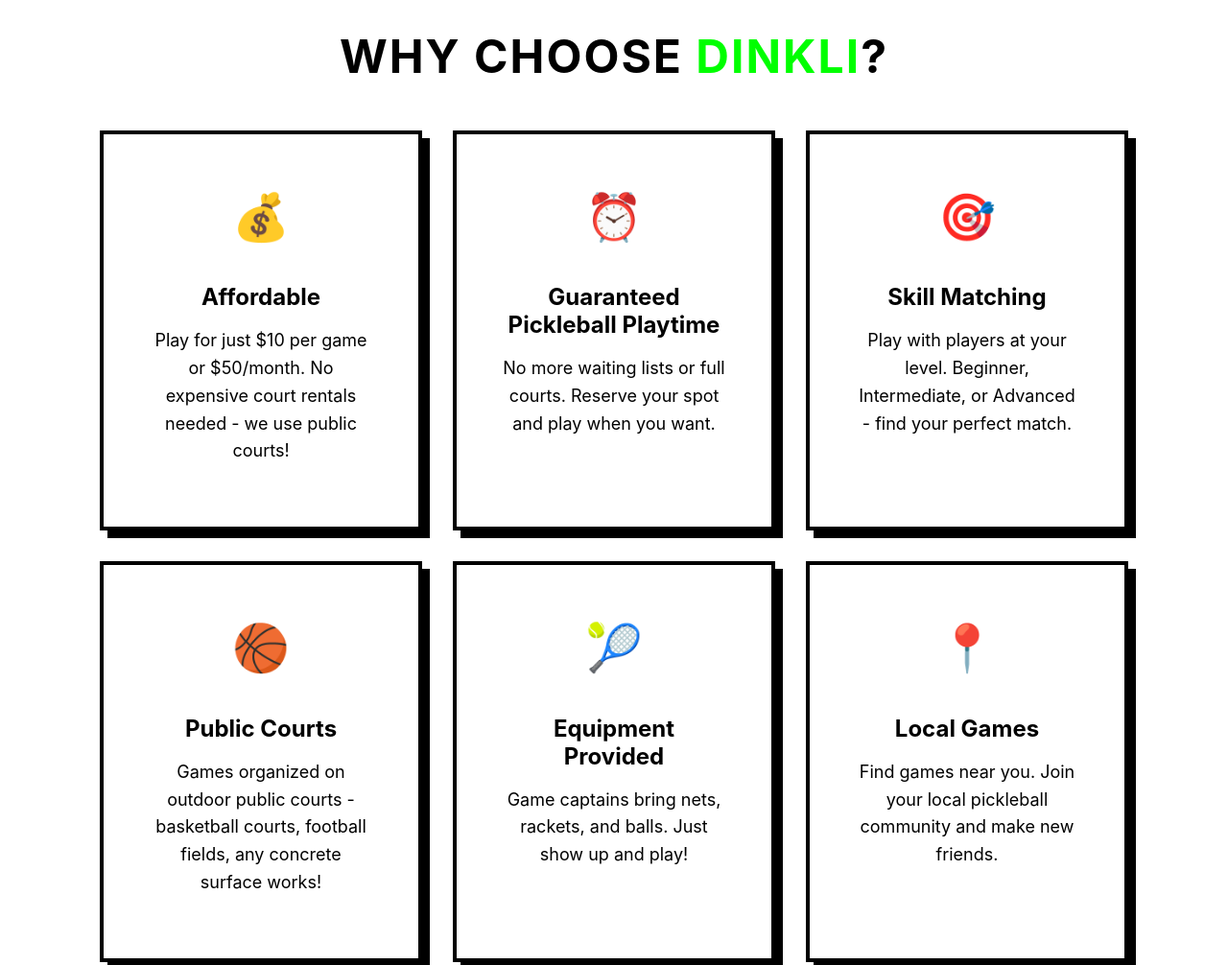
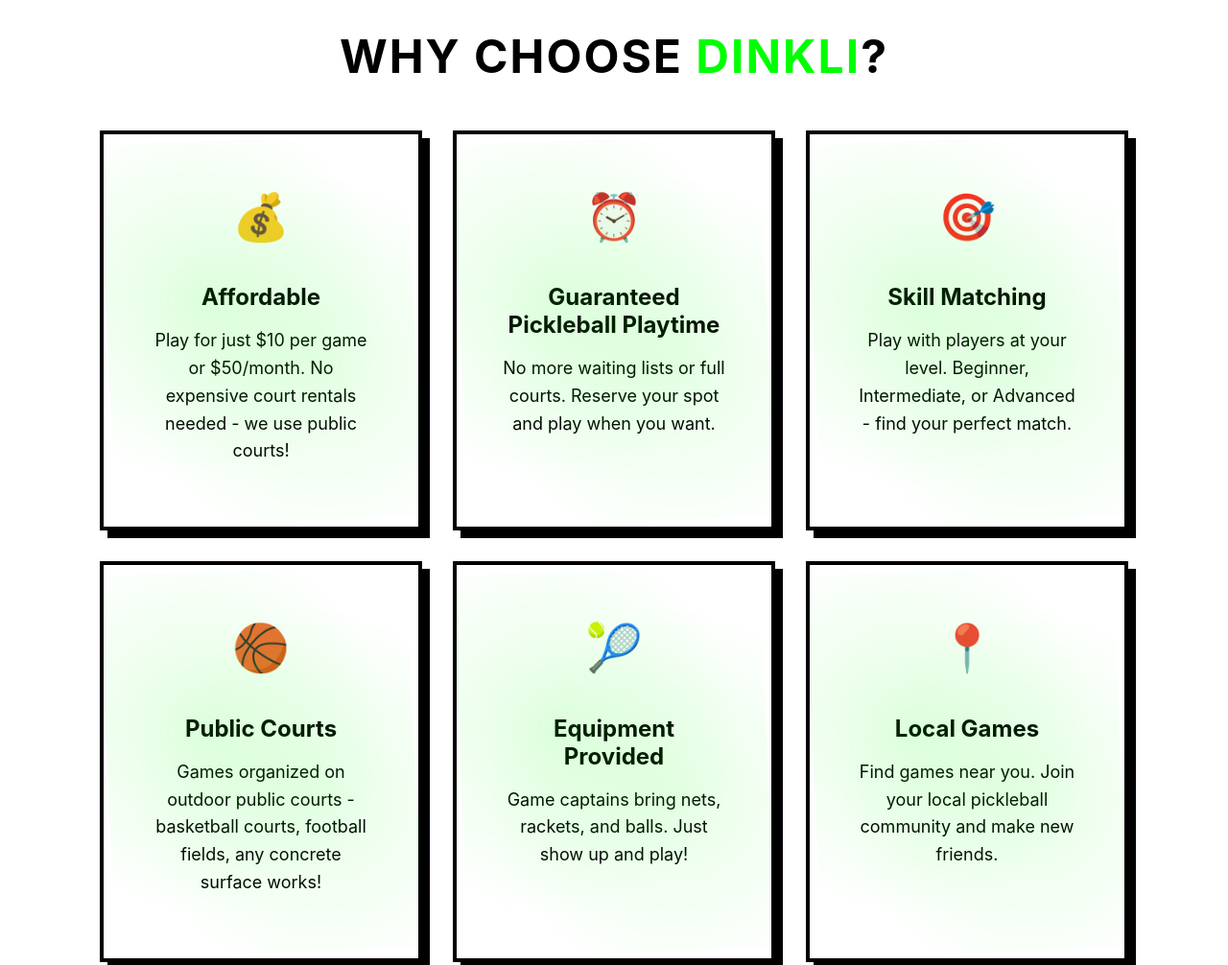
Before and after one commit to alediez2048/Dinkli-website, a website: page index.html in a window 1280 px wide. Shown: the part 1200-2206 px from the top of the page at 96% size. Drawn offline with Linux system fonts and the light colour scheme.

Commit message:
Reapply gradient effect to Why Choose Dinkli cards
- Added moving radial gradient background overlay (::before)
- Enhanced border glow gradient (::after) with higher default opacity
- Gradient animates continuously matching hero section style
- Increased opacity on hover for more dynamic effect
- Ensured text content appears above gradient layers

```diff
--- a/css/components.css
+++ b/css/components.css
@@ -196,6 +196,23 @@
   text-align: center;
   padding: var(--spacing-lg);
   position: relative;
+  overflow: hidden;
+}
+
+.value-prop-card::before {
+  content: '';
+  position: absolute;
+  top: 0;
+  left: 0;
+  right: 0;
+  bottom: 0;
+  background:
+    radial-gradient(circle at 30% 40%, rgba(0, 255, 0, 0.12) 0%, transparent 60%),
+    radial-gradient(circle at 70% 60%, rgba(0, 255, 0, 0.1) 0%, transparent 60%);
+  animation: gradientShift 6s ease-in-out infinite;
+  pointer-events: none;
+  z-index: 0;
+  opacity: 0.8;
 }
 
 .value-prop-card::after {
@@ -209,12 +226,16 @@
   background-size: 400% 400%;
   border-radius: inherit;
   z-index: -1;
-  opacity: 0;
+  opacity: 0.6;
   transition: opacity 0.3s ease, background-position 0.5s ease;
   animation: borderGlow 3s ease-in-out infinite;
 }
 
 .value-prop-card:hover::after {
+  opacity: 1;
+}
+
+.value-prop-card:hover::before {
   opacity: 1;
 }
 
@@ -523,7 +544,7 @@
 .map-container iframe {
   display: block;
   width: 100%;
-  height: 675px;
+  height: 450px;
   border: none;
   border-radius: 0;
   filter:
@@ -542,7 +563,7 @@
 
 .map-container #map {
   width: 100%;
-  height: 675px;
+  height: 450px;
   border: none;
 }
 
```
